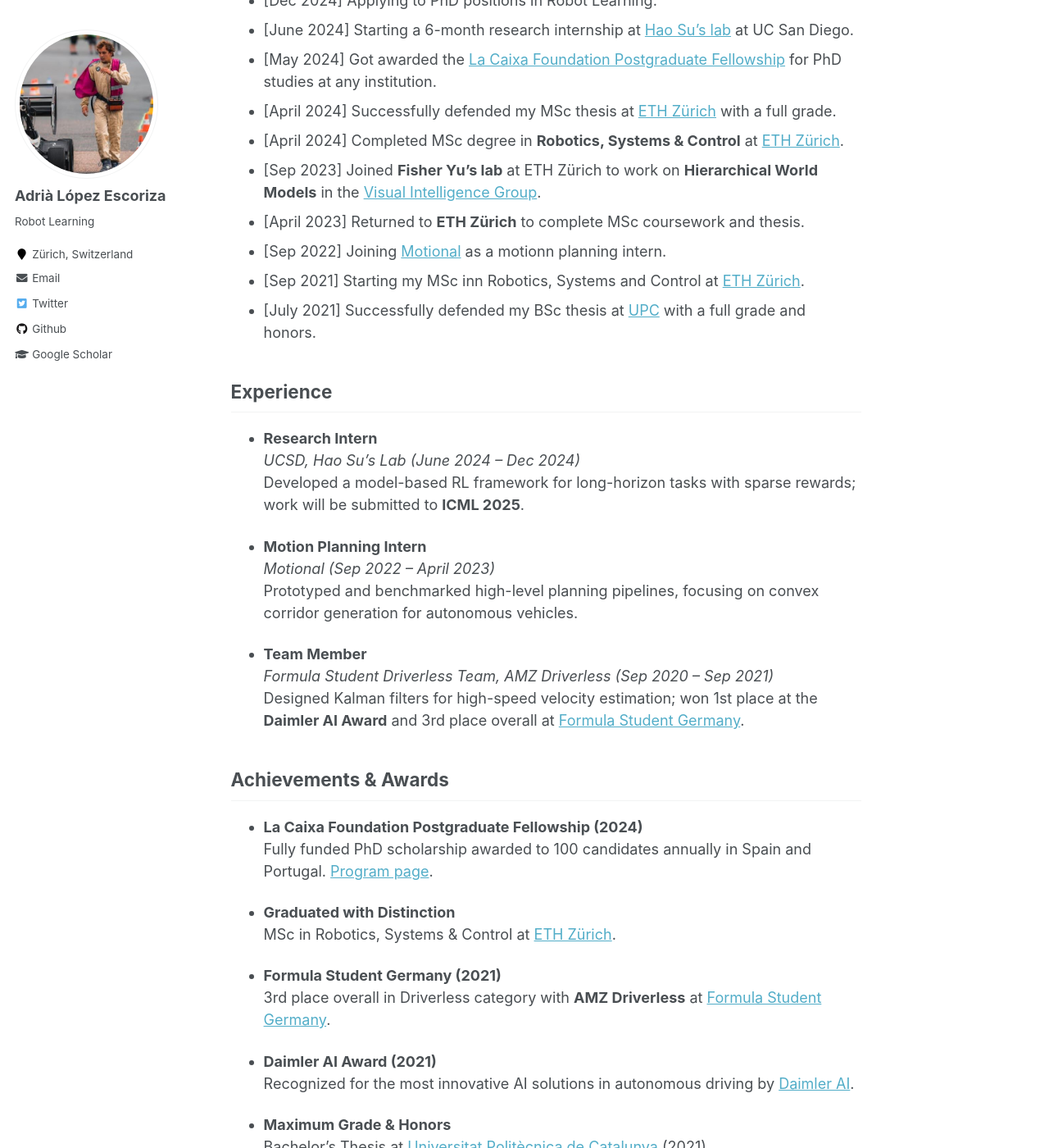
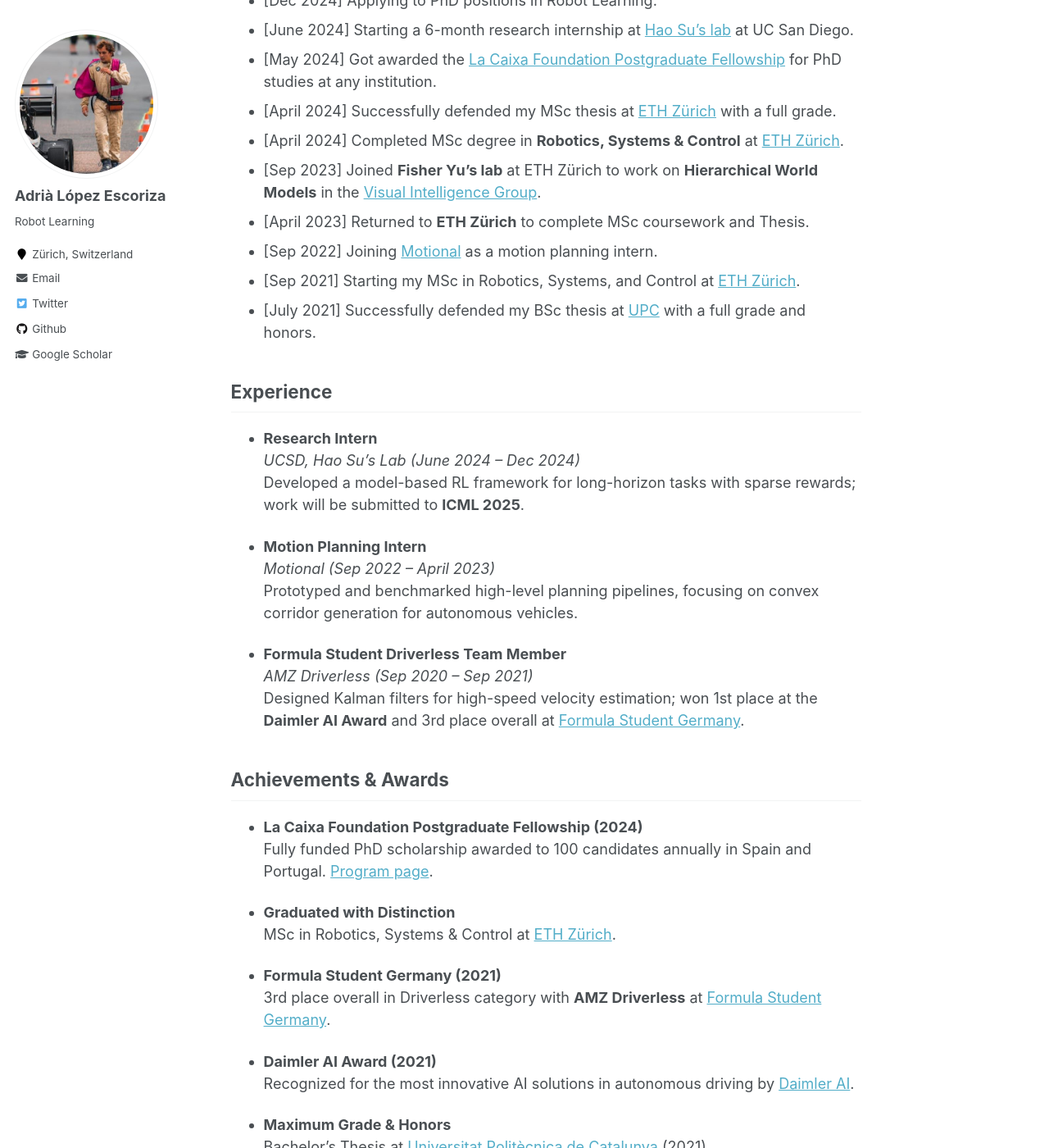
Before and after one commit to adrialopezescoriza/adrialopezescoriza.github.io, a Jekyll site: the page built from _pages/about.md, in a window 1280 px wide and 1400 px high, scrolled down 736 px. Shown: the whole window at 82% size. Built offline with Jekyll 4.4.1, drawn with Linux system fonts in a browser that asks for light colours.

Commit message:
Update about.md

```diff
--- a/_pages/about.md
+++ b/_pages/about.md
@@ -22,9 +22,9 @@ I am fascinated by the field of robot learning, with a particular focus on devel
 - [April 2024] Successfully defended my MSc thesis at [ETH Zürich](https://ethz.ch/en.html) with a full grade.
 - [April 2024] Completed MSc degree in **Robotics, Systems & Control** at [ETH Zürich](https://ethz.ch/en.html).
 - [Sep 2023]  Joined **Fisher Yu's lab** at ETH Zürich to work on **Hierarchical World Models** in the [Visual Intelligence Group](https://vision.ee.ethz.ch/).
-- [April 2023] Returned to **ETH Zürich** to complete MSc coursework and thesis.
-- [Sep 2022]  Joining [Motional](https://motional.com/) as a motionn planning intern.
-- [Sep 2021] Starting my MSc inn Robotics, Systems and Control at [ETH Zürich](https://ethz.ch/en.html).
+- [April 2023] Returned to **ETH Zürich** to complete MSc coursework and Thesis.
+- [Sep 2022]  Joining [Motional](https://motional.com/) as a motion planning intern.
+- [Sep 2021] Starting my MSc in Robotics, Systems, and Control at [ETH Zürich](https://ethz.ch/en.html).
 - [July 2021] Successfully defended my BSc thesis at [UPC](https://telecos.upc.edu/en?set_language=en) with a full grade and honors.
 
 ## Experience
@@ -36,8 +36,8 @@ I am fascinated by the field of robot learning, with a particular focus on devel
   *Motional (Sep 2022 – April 2023)*
   Prototyped and benchmarked high-level planning pipelines, focusing on convex corridor generation for autonomous vehicles.
 
-- **Team Member**
-  *Formula Student Driverless Team, AMZ Driverless (Sep 2020 – Sep 2021)*
+- **Formula Student Driverless Team Member**
+  *AMZ Driverless (Sep 2020 – Sep 2021)*
   Designed Kalman filters for high-speed velocity estimation; won 1st place at the **Daimler AI Award** and 3rd place overall at [Formula Student Germany](https://www.formulastudent.de/).
 
 ## Achievements & Awards
```
